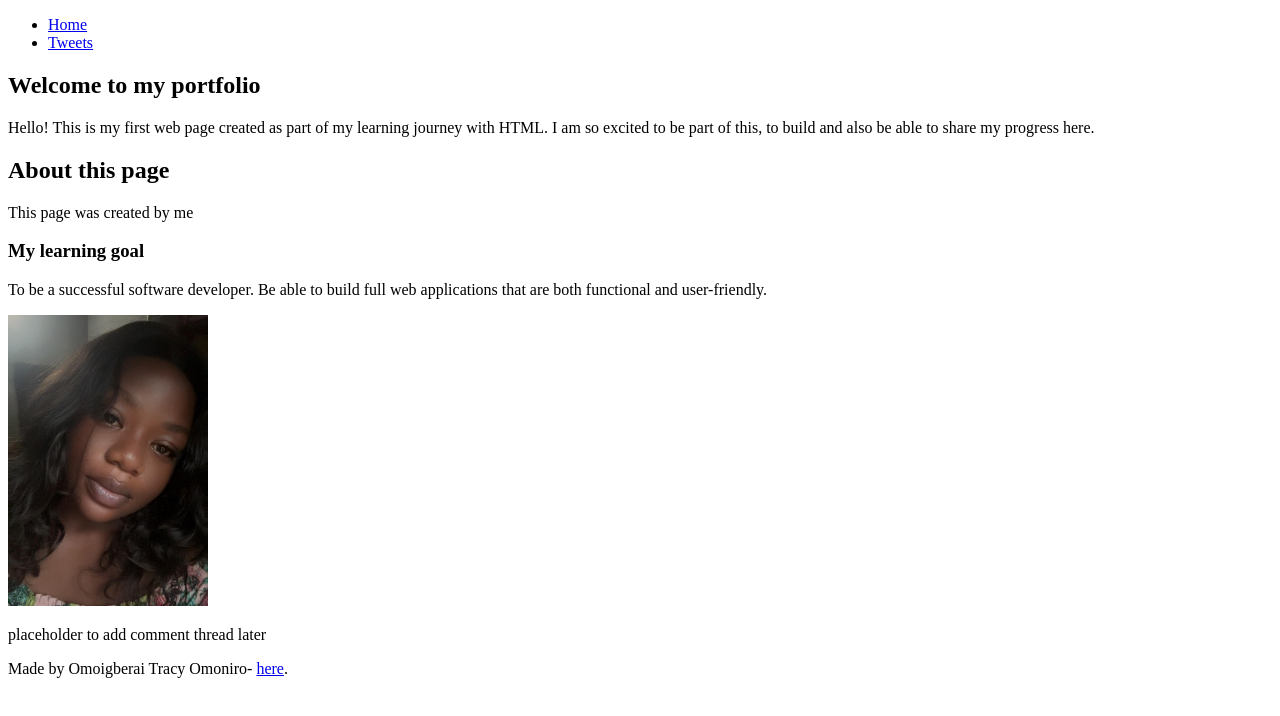
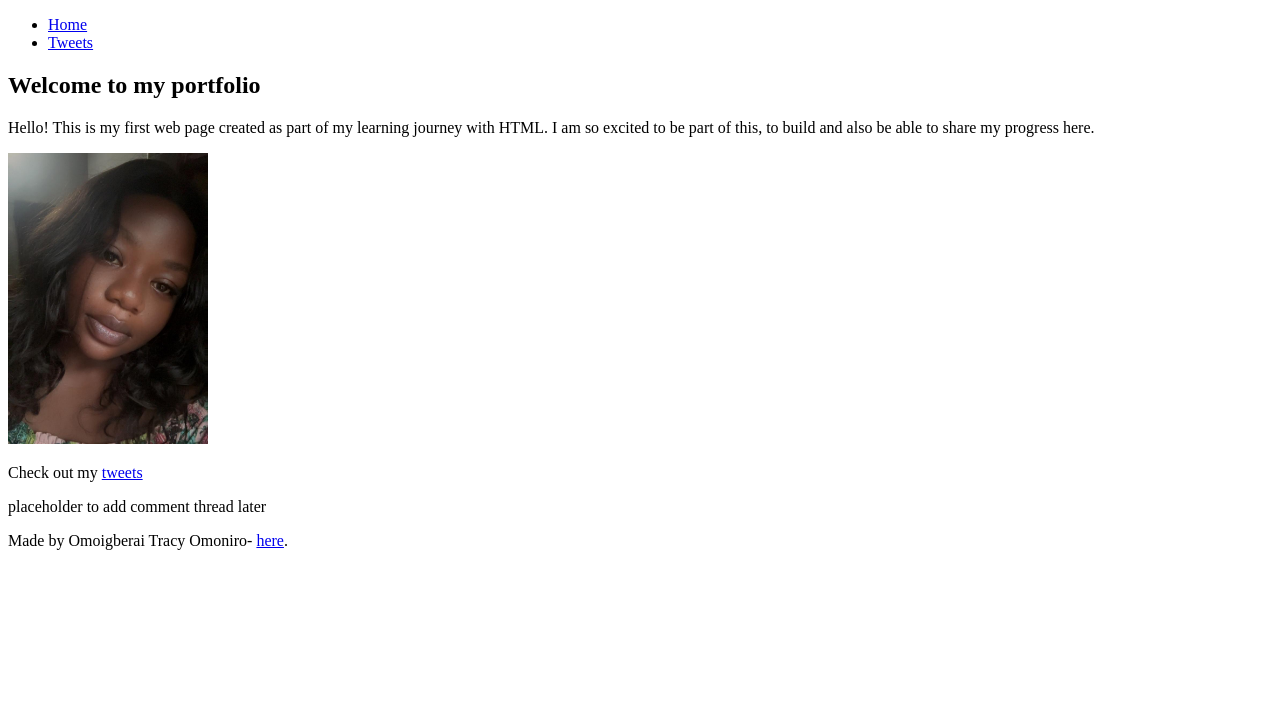
Before and after one commit to omoigberai/My_First_Portfolio, a plain HTML site: page html_basic/index.html in a window 1280 px wide. Drawn offline with Linux system fonts and the light colour scheme.

Commit message:
Add HTML files and profile image

```diff
--- a/html_basic/index.html
+++ b/html_basic/index.html
@@ -15,24 +15,12 @@
 
   <main>
     <article>
-      <!--Heading level 1-->
       <h1>Welcome to my portfolio</h1>
       <p>Hello! This is my first web page created as part of my learning journey with HTML. I am so excited to be part of this, to build and also be able to share my progress here.</p>
+          <img src="my photo.jpg" alt="Profile picture" width="200" />
+      <p>Check out my <a href="tweets.html">tweets</a></p>
 
-      <!--Heading level 2-->
-      <h2>About this page</h2>
-      <p>This page was created by me</p>
 
-      <!--Heading 3-->
-      <h3>My learning goal</h3>
-      <p>To be a successful software developer. Be able to build full web applications that are both functional and user-friendly.</p>
-
-      <!--Clickable image-->
-      <p>
-        <a href="https://www.alxafrica.com/" target="_blank">
-          <img src="my photo.jpg" alt="Profile picture" width="200" />
-        </a>
-      </p>
     </article>
 
     <aside>
```
Also changed, not shown: html_basic/tweets.html (+1 -3 lines).
